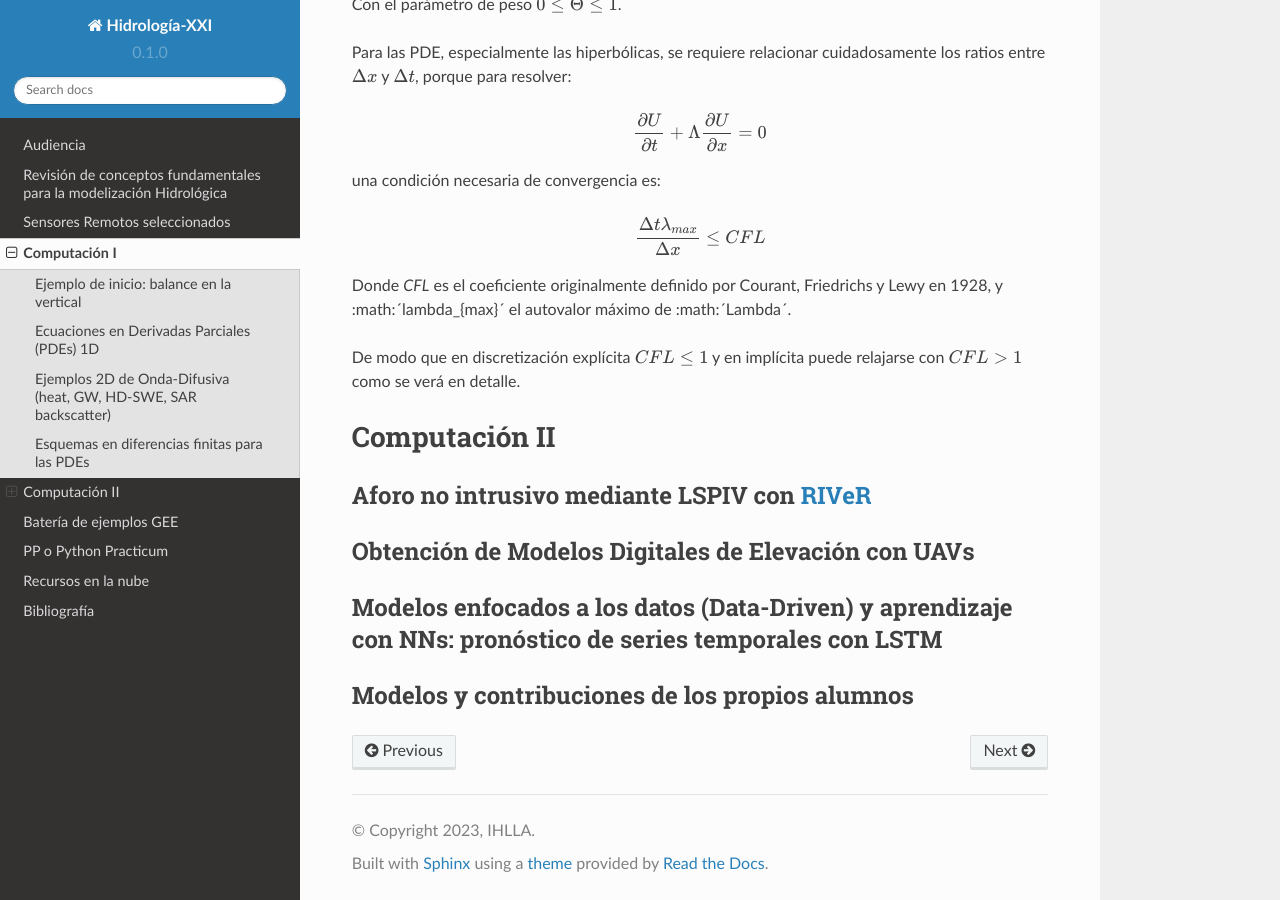
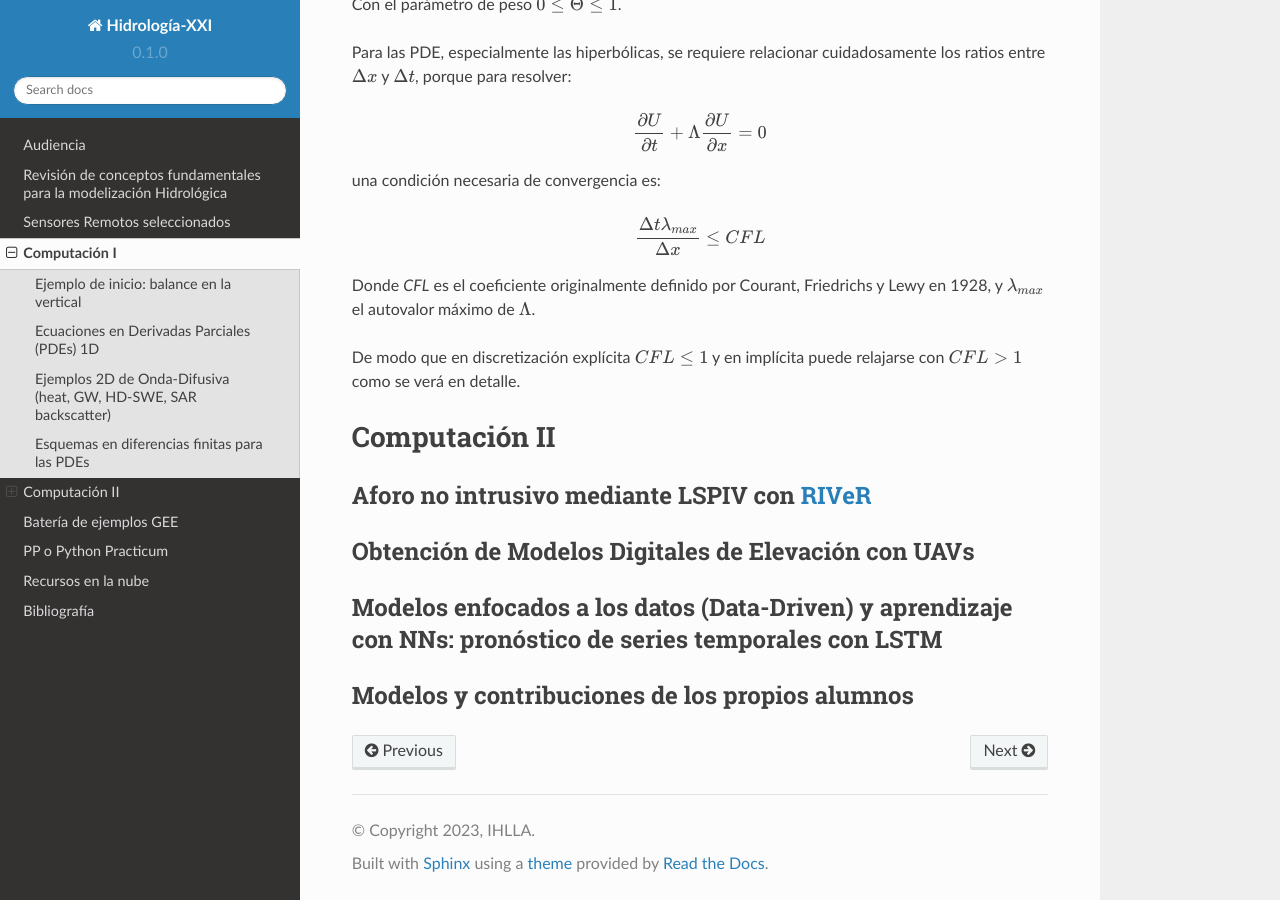
Before and after one commit to ivillamadrid/HidrologiaXXI, a Sphinx documentation site: the page built from docs/source/computacion.rst, in a window 1280 px wide and 900 px high, scrolled down 2314 px. Built offline with Sphinx 7.4.7 and the Read the Docs theme 2.0.0, drawn with Linux system fonts in a browser that asks for light colours.

Commit message:
Update computacion.rst

```diff
--- a/docs/source/computacion.rst
+++ b/docs/source/computacion.rst
@@ -112,7 +112,7 @@ una condición necesaria de convergencia es:
 
 .. math:: \frac{\Delta t \lambda_{max}}{\Delta x} \le CFL
 
-Donde *CFL* es el coeficiente originalmente definido por Courant, Friedrichs y Lewy en 1928, y :math:´\lambda_{max}´ el autovalor máximo de :math:´\Lambda´.
+Donde *CFL* es el coeficiente originalmente definido por Courant, Friedrichs y Lewy en 1928, y :math:`\lambda_{max}` el autovalor máximo de :math:`\Lambda`.
 
 De modo que en discretización explícita :math:`CFL \le 1` y en implícita puede relajarse con :math:`CFL \gt 1`
 como se verá en detalle.
```
